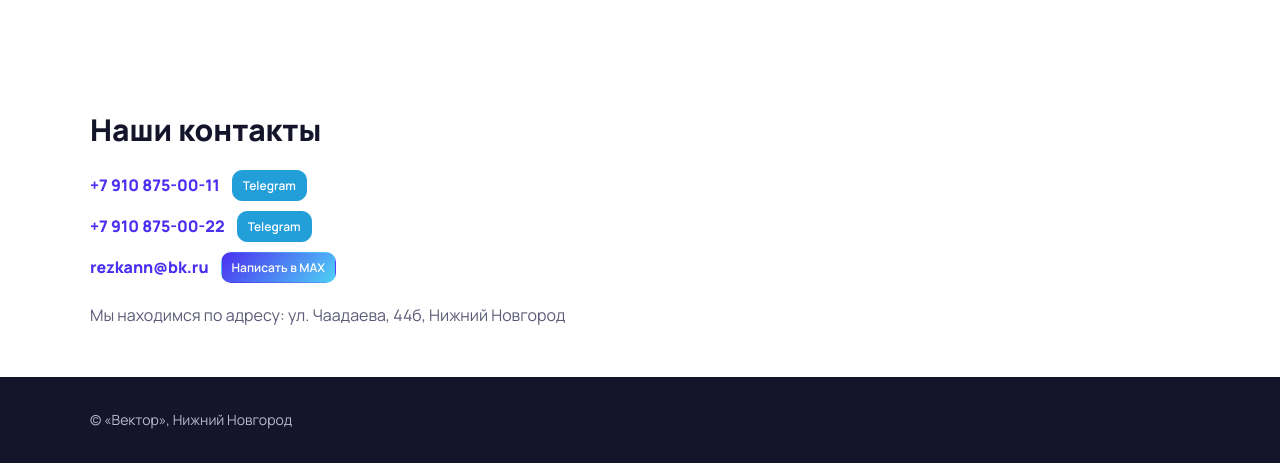
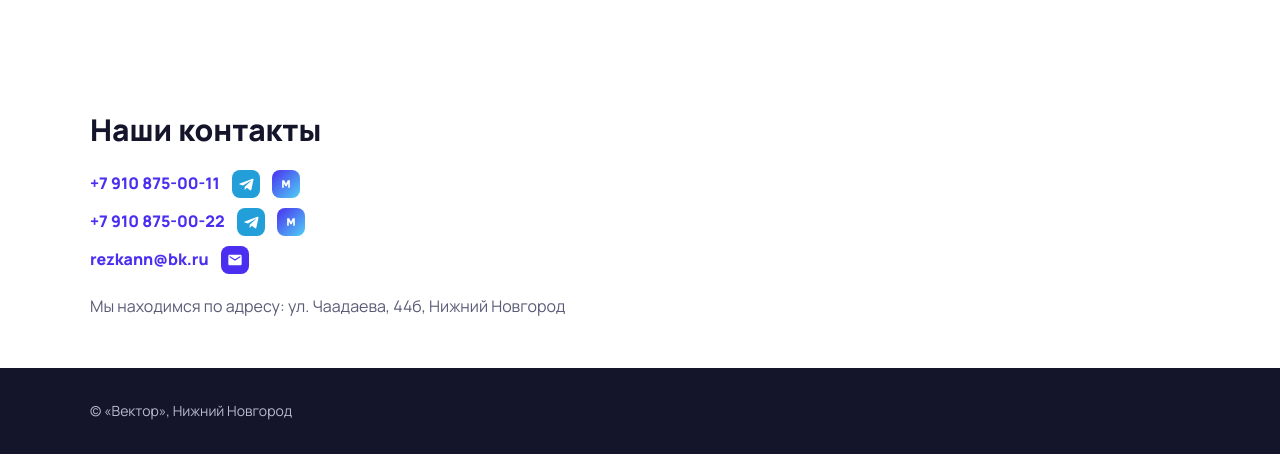
Before and after one commit to laykinalex-prog/vector-nn-site, a plain HTML site: page index.html in a window 1280 px wide. Shown: the part 3664-4127 px from the top of the page. Drawn offline with Linux system fonts and the light colour scheme.

Commit message:
В контактах значки Telegram, MAX и конверт у почты

```diff
--- a/index.html
+++ b/index.html
@@ -25,8 +25,12 @@ section{padding:80px 0}h2{font-size:clamp(26px,3.5vw,38px);font-weight:800;margi
 #contacts{padding:48px 0}#contacts h2{font-size:clamp(22px,3vw,30px);margin-bottom:16px}
 .cts{display:flex;flex-direction:column;gap:10px;max-width:520px}
 .crow{display:flex;flex-wrap:wrap;align-items:center;gap:8px 12px}
-.crow a:not(.mb){font-weight:700;font-size:16px;text-decoration:none}
-#contacts .mb{font-size:12px;padding:6px 10px}
+.crow a:not(.icm){font-weight:700;font-size:16px;text-decoration:none}
+.icm{display:inline-flex;align-items:center;justify-content:center;width:28px;height:28px;border-radius:8px;flex-shrink:0;text-decoration:none}
+.icm svg{width:16px;height:16px;display:block}
+.icm.tg{background:#229ed9}
+.icm.mx{background:linear-gradient(135deg,#4b2ff0,#4fd1f5)}
+.icm.mail{background:#4b2ff0}
 .addr{margin-top:20px;color:var(--m);font-size:16px;max-width:640px}
 footer{background:var(--t);color:#b9b9cf;padding:32px 0;font-size:14px}footer .w{display:flex;justify-content:space-between;gap:16px;flex-wrap:wrap}footer a{color:#fff}
 @media(max-width:760px){.hero{padding:60px 0}section{padding:56px 0}header .w{height:92px}.logo img{height:72px}header .btn{padding:10px 14px;font-size:13px}}
@@ -66,9 +70,9 @@ footer{background:var(--t);color:#b9b9cf;padding:32px 0;font-size:14px}footer .w
 <section id="contacts"><div class="w">
 <h2>Наши контакты</h2>
 <div class="cts">
-<div class="crow"><a href="tel:+79108750011">+7 910 875-00-11</a><a class="mb tg" href="https://t.me/+79108750011" target="_blank" rel="noopener">Telegram</a></div>
-<div class="crow"><a href="tel:+79108750022">+7 910 875-00-22</a><a class="mb tg" href="https://t.me/+79108750022" target="_blank" rel="noopener">Telegram</a></div>
-<div class="crow"><a href="mailto:rezkann@bk.ru">rezkann@bk.ru</a><a class="mb mx" href="https://max.ru/u/f9LHodD0cOIa2guzvRmWNece4hvO4FoFel16nZ0ovfkyx26Pc7wH9HhJsGc" target="_blank" rel="noopener">Написать в MAX</a></div>
+<div class="crow"><a href="tel:+79108750011">+7 910 875-00-11</a><a class="icm tg" href="https://t.me/+79108750011" target="_blank" rel="noopener" aria-label="Telegram"><svg viewBox="0 0 24 24" aria-hidden="true"><path fill="#fff" d="M21.8 4.1 2.9 11.4c-1.3.5-1.3 1.2-.2 1.5l4.8 1.5 11.1-7c.5-.3.9-.1.5.3l-9 8.6-.3 4.4c.5 0 .7-.2 1-.6l2.4-2.3 5 3.7c.9.5 1.5.2 1.8-.9L23.2 5.5c.3-1.2-.5-1.8-1.4-1.4z"/></svg></a><a class="icm mx" href="https://max.ru/u/f9LHodD0cOIa2guzvRmWNece4hvO4FoFel16nZ0ovfkyx26Pc7wH9HhJsGc" target="_blank" rel="noopener" aria-label="MAX"><svg viewBox="0 0 24 24" aria-hidden="true"><path fill="#fff" d="M6.2 6.4h3.1l2.7 5.3 2.7-5.3h3.1v11.2h-2.5V11l-2.2 4.4h-2.2L8.7 11v6.6H6.2z"/></svg></a></div>
+<div class="crow"><a href="tel:+79108750022">+7 910 875-00-22</a><a class="icm tg" href="https://t.me/+79108750022" target="_blank" rel="noopener" aria-label="Telegram"><svg viewBox="0 0 24 24" aria-hidden="true"><path fill="#fff" d="M21.8 4.1 2.9 11.4c-1.3.5-1.3 1.2-.2 1.5l4.8 1.5 11.1-7c.5-.3.9-.1.5.3l-9 8.6-.3 4.4c.5 0 .7-.2 1-.6l2.4-2.3 5 3.7c.9.5 1.5.2 1.8-.9L23.2 5.5c.3-1.2-.5-1.8-1.4-1.4z"/></svg></a><a class="icm mx" href="https://max.ru/u/f9LHodD0cOIa2guzvRmWNece4hvO4FoFel16nZ0ovfkyx26Pc7wH9HhJsGc" target="_blank" rel="noopener" aria-label="MAX"><svg viewBox="0 0 24 24" aria-hidden="true"><path fill="#fff" d="M6.2 6.4h3.1l2.7 5.3 2.7-5.3h3.1v11.2h-2.5V11l-2.2 4.4h-2.2L8.7 11v6.6H6.2z"/></svg></a></div>
+<div class="crow"><a href="mailto:rezkann@bk.ru">rezkann@bk.ru</a><a class="icm mail" href="mailto:rezkann@bk.ru" aria-label="Почта"><svg viewBox="0 0 24 24" aria-hidden="true"><path fill="#fff" d="M20 4H4C2.9 4 2 4.9 2 6v12c0 1.1.9 2 2 2h16c1.1 0 2-.9 2-2V6c0-1.1-.9-2-2-2zm0 4-8 5-8-5V6l8 5 8-5v2z"/></svg></a></div>
 </div>
 <p class="addr">Мы находимся по адресу: ул. Чаадаева, 44б, Нижний Новгород</p>
 </div></section>
```
